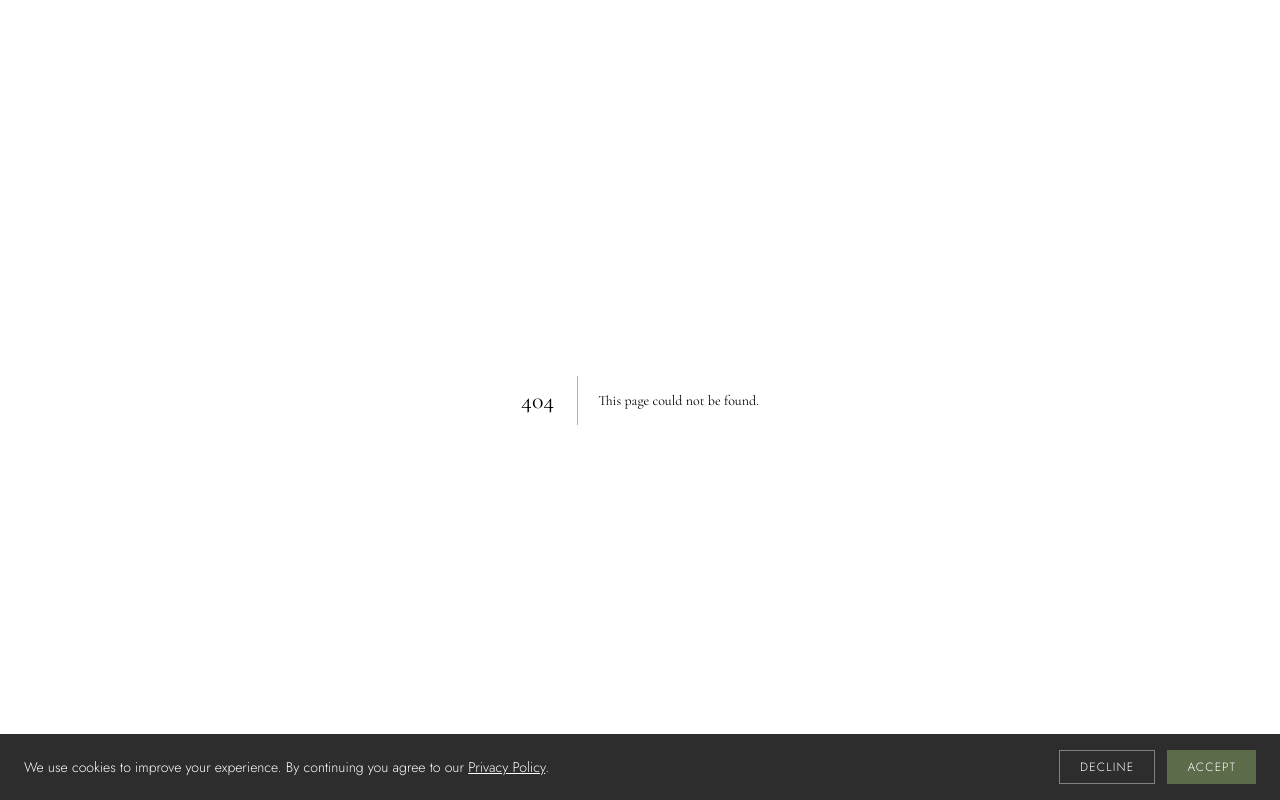
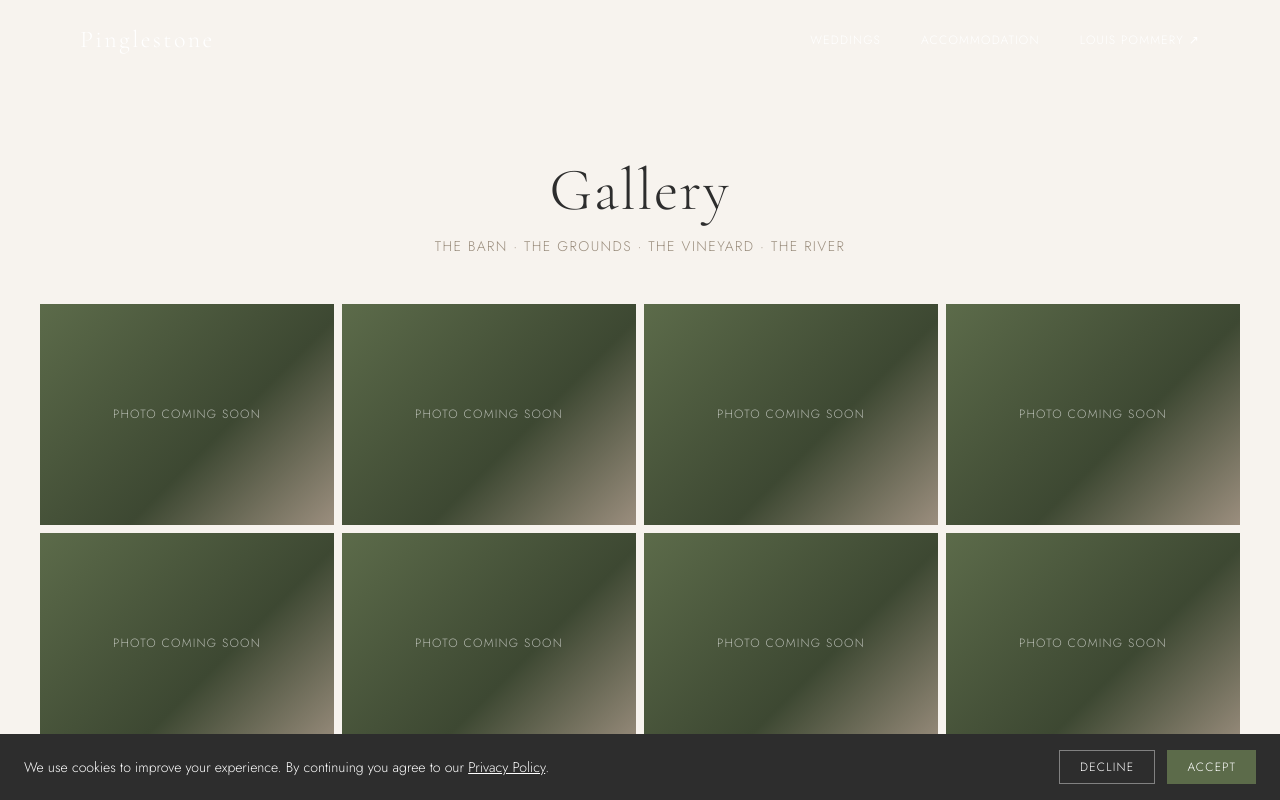
Before and after one commit to gabrielledjdoughty-dot/pinglestone-website, a Next.js app: page /gallery in a window 1280 px wide. Before the commit this address had no page. Shown: the top 800 px of the page. Built offline with nearby package versions, Linux system fonts and the light colour scheme.

Commit message:
feat: gallery page with PhotoGrid and Lightbox, placeholder tiles

```diff
--- /dev/null
+++ b/app/gallery/page.tsx
@@ -0,0 +1,32 @@
+import type { Metadata } from 'next'
+import PhotoGrid from '@/components/gallery/PhotoGrid'
+
+export const metadata: Metadata = {
+  title: 'Gallery | Pinglestone Barn, Hampshire',
+  description:
+    'Photos of Pinglestone Barn — the venue, grounds, vineyard, and on-site accommodation.',
+}
+
+// Replace placeholder photos with real ones when supplied by Dave.
+// Organise into: barn exterior, barn interior, grounds/vineyard, river, accommodation, weddings
+const placeholderPhotos = Array.from({ length: 12 }, (_, i) => ({
+  src: '',
+  alt: `Pinglestone Barn photo ${i + 1}`,
+  placeholder: true as const,
+}))
+
+export default function GalleryPage() {
+  return (
+    <section className="bg-cream pt-40 pb-24 px-6">
+      <div className="max-w-content mx-auto">
+        <h1 className="font-cormorant font-light text-5xl md:text-6xl text-charcoal mb-4 text-center tracking-wide">
+          Gallery
+        </h1>
+        <p className="font-jost font-light text-sm text-stone text-center mb-12 tracking-widest uppercase">
+          The barn · The grounds · The vineyard · The river
+        </p>
+        <PhotoGrid photos={placeholderPhotos} />
+      </div>
+    </section>
+  )
+}
--- /dev/null
+++ b/components/gallery/Lightbox.tsx
@@ -0,0 +1,42 @@
+'use client'
+import { useEffect } from 'react'
+import Image from 'next/image'
+
+interface LightboxProps {
+  src: string
+  alt: string
+  onClose: () => void
+}
+
+export default function Lightbox({ src, alt, onClose }: LightboxProps) {
+  useEffect(() => {
+    const onKey = (e: KeyboardEvent) => { if (e.key === 'Escape') onClose() }
+    document.addEventListener('keydown', onKey)
+    document.body.style.overflow = 'hidden'
+    return () => {
+      document.removeEventListener('keydown', onKey)
+      document.body.style.overflow = ''
+    }
+  }, [onClose])
+
+  return (
+    <div
+      className="fixed inset-0 z-50 bg-black/90 flex items-center justify-center p-4"
+      onClick={onClose}
+    >
+      <button
+        className="absolute top-6 right-6 text-white text-3xl leading-none"
+        onClick={onClose}
+        aria-label="Close"
+      >
+        ✕
+      </button>
+      <div
+        className="relative max-w-5xl w-full max-h-[90vh] aspect-[4/3]"
+        onClick={(e) => e.stopPropagation()}
+      >
+        <Image src={src} alt={alt} fill className="object-contain" sizes="90vw" />
+      </div>
+    </div>
+  )
+}
--- /dev/null
+++ b/components/gallery/PhotoGrid.tsx
@@ -0,0 +1,62 @@
+'use client'
+import { useState } from 'react'
+import Lightbox from './Lightbox'
+
+interface Photo {
+  src: string
+  alt: string
+  placeholder?: boolean
+}
+
+interface PhotoGridProps {
+  photos: Photo[]
+}
+
+export default function PhotoGrid({ photos }: PhotoGridProps) {
+  const [active, setActive] = useState<Photo | null>(null)
+
+  return (
+    <>
+      <div className="grid grid-cols-2 md:grid-cols-3 lg:grid-cols-4 gap-2">
+        {photos.map((photo, i) => (
+          <button
+            key={i}
+            className="relative aspect-[4/3] overflow-hidden group focus:outline-none"
+            onClick={() => !photo.placeholder && setActive(photo)}
+            aria-label={photo.alt}
+          >
+            {photo.placeholder ? (
+              <div
+                className="absolute inset-0 flex items-center justify-center"
+                style={{
+                  background:
+                    'linear-gradient(135deg, #5C6B4A 0%, #3D4832 60%, #9B8E7E 100%)',
+                }}
+              >
+                <p className="font-jost font-light text-xs text-white/60 tracking-widest uppercase text-center px-4">
+                  Photo coming soon
+                </p>
+              </div>
+            ) : (
+              <>
+                <div
+                  className="absolute inset-0 bg-cover bg-center transition-transform duration-500 group-hover:scale-105"
+                  style={{ backgroundImage: `url(${photo.src})` }}
+                />
+                <div className="absolute inset-0 bg-black/0 group-hover:bg-black/20 transition-colors duration-300" />
+              </>
+            )}
+          </button>
+        ))}
+      </div>
+
+      {active && (
+        <Lightbox
+          src={active.src}
+          alt={active.alt}
+          onClose={() => setActive(null)}
+        />
+      )}
+    </>
+  )
+}
```
